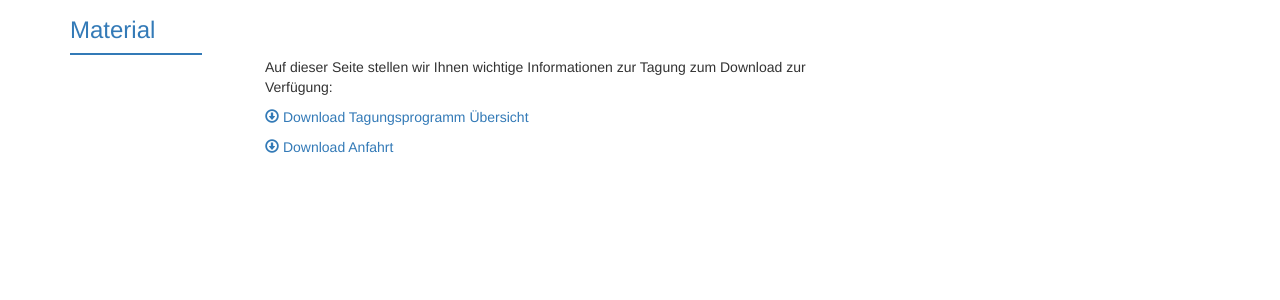
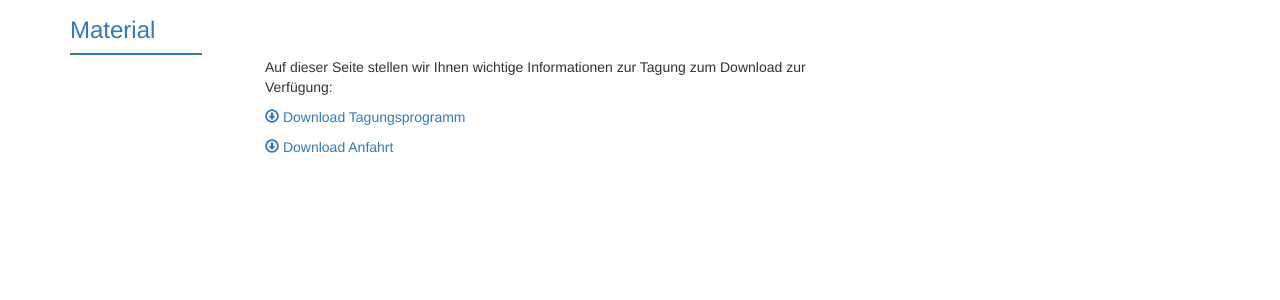
Before and after one commit to susedev/test, a Jekyll site: the page built from material.html, in a window 1280 px wide. Shown: the part 201-501 px from the top of the page. Built offline with Jekyll 4.4.1, drawn with Linux system fonts in a browser that asks for light colours; nearby versions of some CDN libraries.

Commit message:
Update material.html

```diff
--- a/material.html
+++ b/material.html
@@ -3,7 +3,7 @@ title: Material
 ---
 <p style="margin-top:60px;">Auf dieser Seite stellen wir Ihnen wichtige Informationen zur Tagung zum Download zur Verf&uuml;gung:</p>
 
-<p><a href="{{ site.base_url }}/media/tagungsprogramm-uebersicht.pdf" target="_blank"><span class="glyphicon glyphicon-download" aria-hidden="true"></span> Download Tagungsprogramm &Uuml;bersicht</a></p>
+<p><a href="{{ site.base_url }}/media/KommunikationsFluten 6. Nov. EIJK Leipzig.pdf" target="_blank"><span class="glyphicon glyphicon-download" aria-hidden="true"></span> Download Tagungsprogramm </a></p>
 <p><a href="{{ site.base_url }}/media/karte-web.png" target="_blank"><span class="glyphicon glyphicon-download" aria-hidden="true"></span> Download Anfahrt</a></p>
 <p>&nbsp;</p>
 
```
